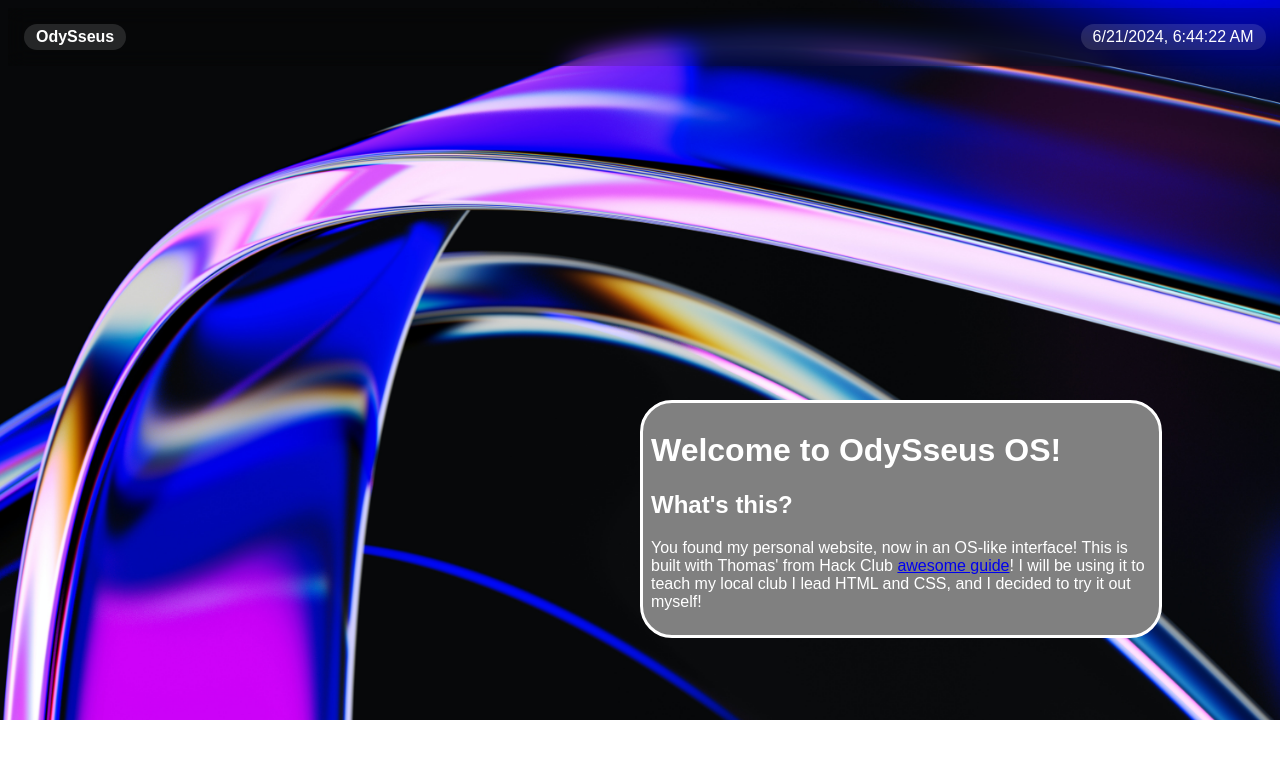
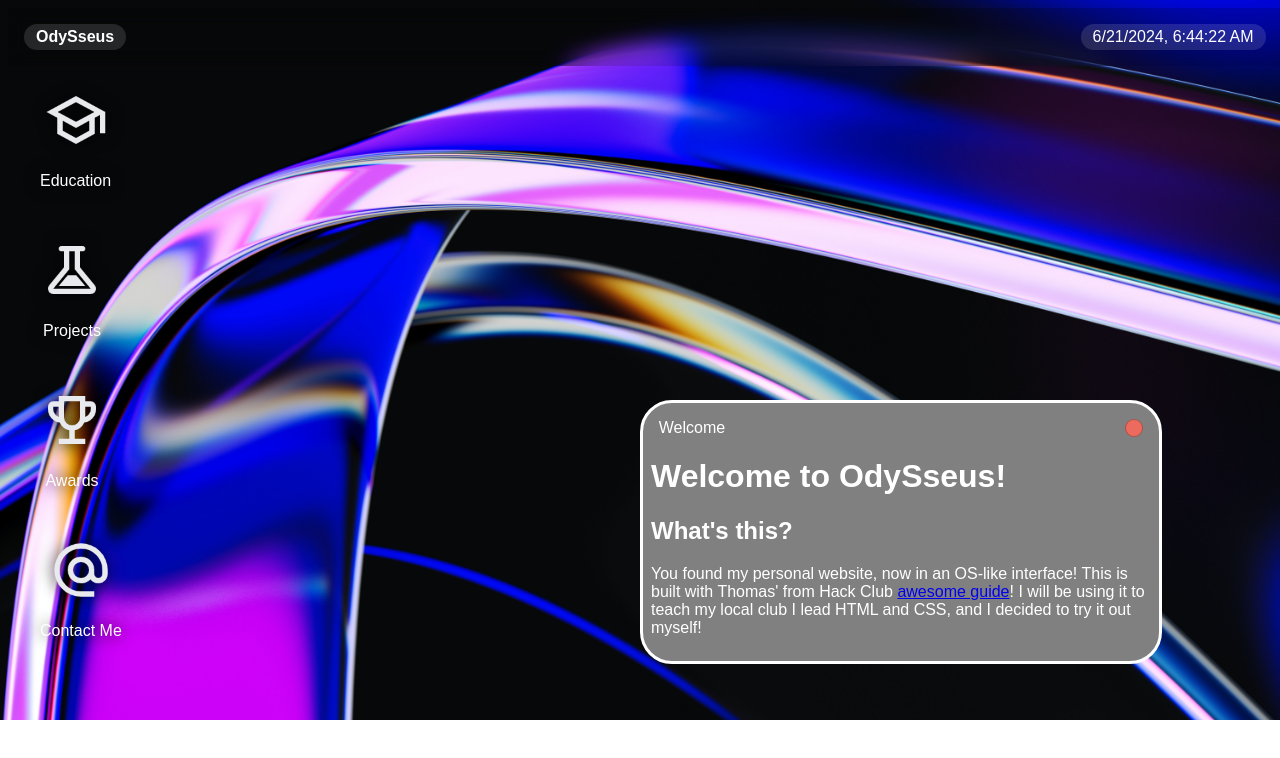
Before and after one commit to odysseuskir/web-os, a plain HTML site: page index.html in a window 1280 px wide. Drawn offline with Linux system fonts and the light colour scheme.

Commit message:
Added moar apps!

```diff
--- a/index.html
+++ b/index.html
@@ -12,7 +12,15 @@
 
         <div id="welcome-screen">
 
-            <h1>Welcome to OdySseus OS!</h1>
+            <div id="welcome-header">
+
+                Welcome
+
+                <div id="welcomeclose"></div>
+
+            </div>
+
+            <h1>Welcome to OdySseus!</h1>
 
             <h2>What's this?</h2>
 
@@ -41,6 +49,42 @@
 
         </div>
 
+        <div id="desktopApps" class="selected">
+
+            <div id="education">
+
+                <img src="./education.png">
+
+                <p>Education</p>
+
+            </div>
+
+            <div id="projects">
+
+                <img src="./projects.png">
+
+                <p>Projects</p>
+
+            </div>
+
+            <div id="awards">
+
+                <img src="./awards.png">
+
+                <p>Awards</p>
+
+            </div>
+
+            <div id="contact">
+
+                <img src="./contact.png">
+
+                <p>Contact Me</p>
+
+            </div>
+
+        </div>
+
     </body>
 
     <script src="script.js"></script>
--- a/script.js
+++ b/script.js
@@ -45,3 +45,46 @@ function dragElement(element) {
     document.onmousemove = null;
   }
 }
+
+var welcomeScreen = document.querySelector("#welcome-screen");
+
+function closeWindow(element) {
+  element.style.display = "none"
+}
+
+function openWindow(element) {
+  element.style.display = "flex"
+}
+
+var welcomeScreenClose = document.querySelector("#welcomeclose")
+
+var welcomeScreenOpen = document.querySelector("#welcomeopen")
+
+welcomeScreenClose.addEventListener("click", function() {
+  closeWindow(welcomeScreen);
+});
+
+welcomeScreenOpen.addEventListener("click", function() {
+  openWindow(welcomeScreen);
+});
+
+var selectedIcon = undefined
+
+function selectIcon(element) {
+  element.classList.add("selected");
+  selectedIcon = element
+}
+
+function deselectIcon(element) {
+  element.classList.remove("selected");
+  selectedIcon = undefined
+}
+
+function handleIconTap(element) {
+  if (element.classList.contains("selected")) {
+    deselectIcon(element)
+    openWindow(window)
+  } else {
+    selectIcon(element)
+  }
+}
--- a/style.css
+++ b/style.css
@@ -33,3 +33,71 @@ body {
     padding: 4px 12px;
     border-radius: 16px;
 }
+
+#welcome-header {
+    width: 100%;
+    display: flex;
+    align-items: center;
+    cursor: move;
+    justify-content: center;
+    margin-top: 8px;
+}
+
+#welcome-header p {
+    color: #fff;
+    font-weight: 500
+}
+
+#welcomeclose {
+    width: 16px;
+    height: 16px;
+    cursor: pointer;
+    background-color: #EC6B5E;
+    border-radius: 16px;
+    border: solid 1px rgba(0, 0, 0, 0.25);
+    margin-left: 400px;
+    position: left;
+}
+
+#desktopApps {
+    padding-top: 64px;
+    padding-left: 16px;
+}
+
+#education {
+    text-align: center;
+    padding: 16px;
+    filter: drop-shadow(0 0 8px black);
+    width: fit-content;
+    color: white;
+}
+
+#projects {
+    text-align: center;
+    padding: 16px;
+    filter: drop-shadow(0 0 8px black);
+    width: fit-content;
+    color: white;
+}
+
+#awards {
+    text-align: center;
+    padding: 16px;
+    filter: drop-shadow(0 0 8px black);
+    width: fit-content;
+    color: white;
+}
+
+#contact {
+    text-align: center;
+    padding: 16px;
+    filter: drop-shadow(0 0 8px black);
+    width: fit-content;
+    color: white;
+}
+
+#desktopApps img {
+    width: 64px;
+    height: 64px;
+    border-radius: 16px;
+}
```
Also changed, not shown: awards.png (added), contact.png (added), education.png (added), projects.png (added).
